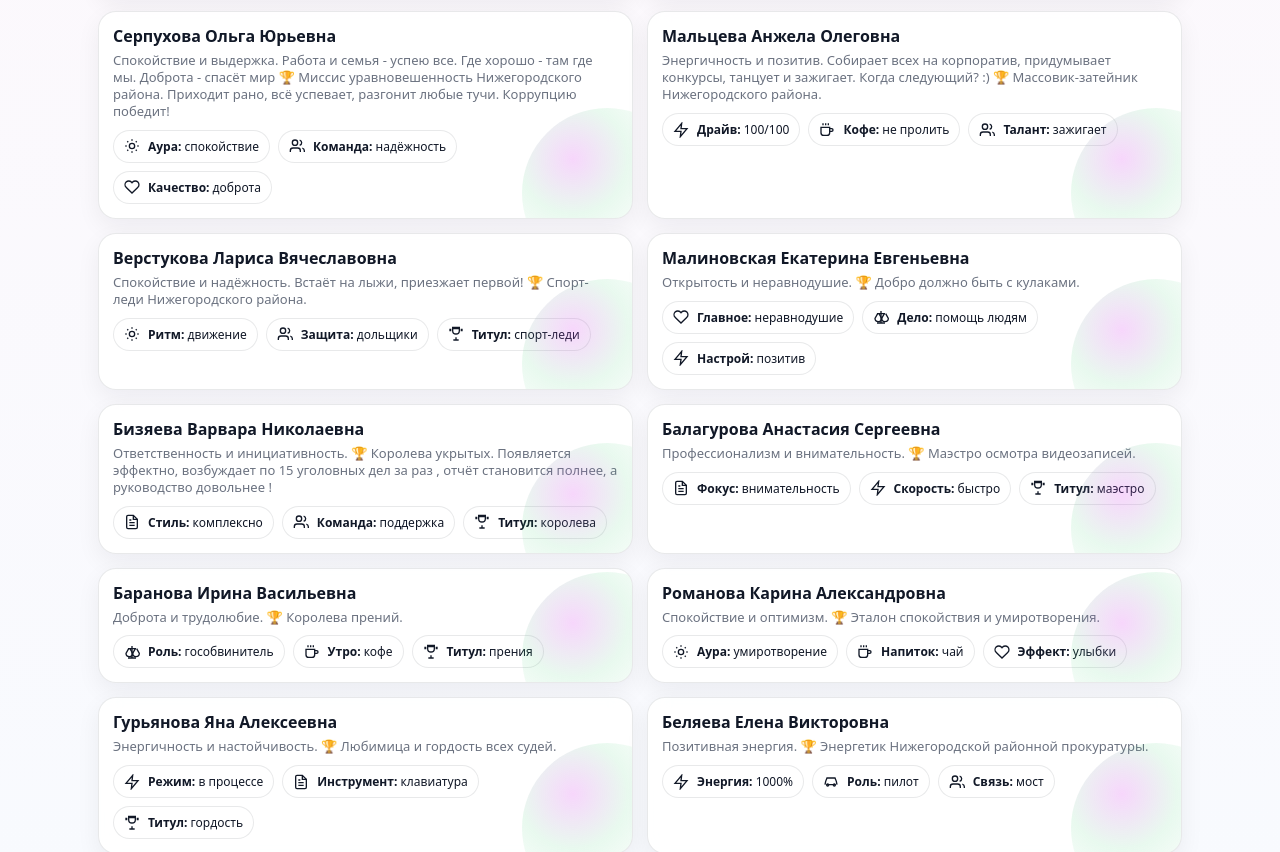
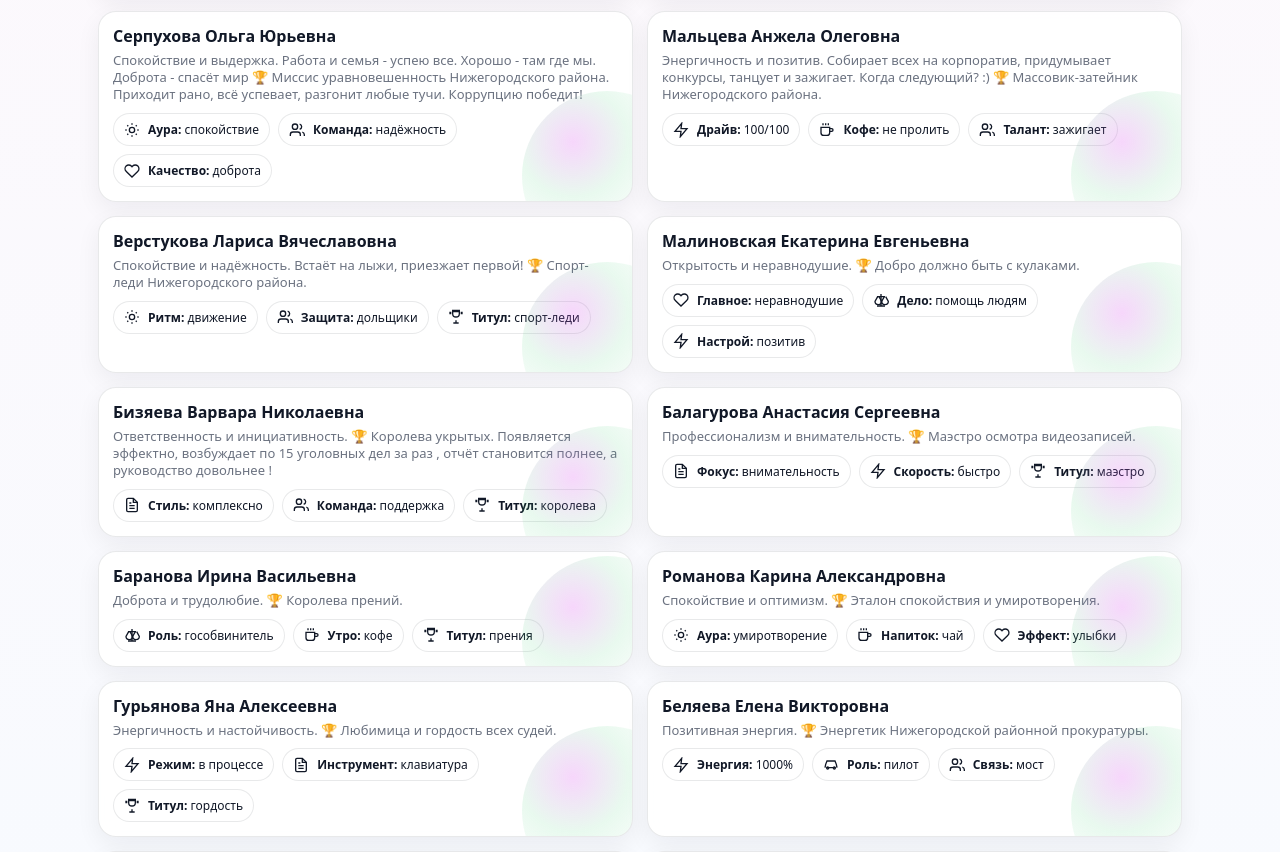
Before and after one commit to Korvin0007/8march2026, a plain HTML site: page index.html in a window 1280 px wide. Shown: the part 860-1712 px from the top of the page. Drawn offline with Linux system fonts and the light colour scheme.

Commit message:
Update index.html

```diff
--- a/index.html
+++ b/index.html
@@ -458,7 +458,7 @@
         id: 5,
         name: "Серпухова Ольга Юрьевна",
         video: "videos/Серпухова.mp4",
-        trait: "Спокойствие и выдержка. Работа и семья - успею все. Где хорошо - там где мы. Доброта - спасёт мир",
+        trait: "Спокойствие и выдержка. Работа и семья - успею все. Хорошо - там где мы. Доброта - спасёт мир",
         habits: ["Всегда сохраняет самообладание даже в самые напряжённые рабочие дни", "Человек, который добивается результатов в любом деле и сохраняет самообладание даже в часы бури"],
         quotes: [],
         title: "🏆 Миссис уравновешенность Нижегородского района. Приходит рано, всё успевает, разгонит любые тучи. Коррупцию победит!",
```
